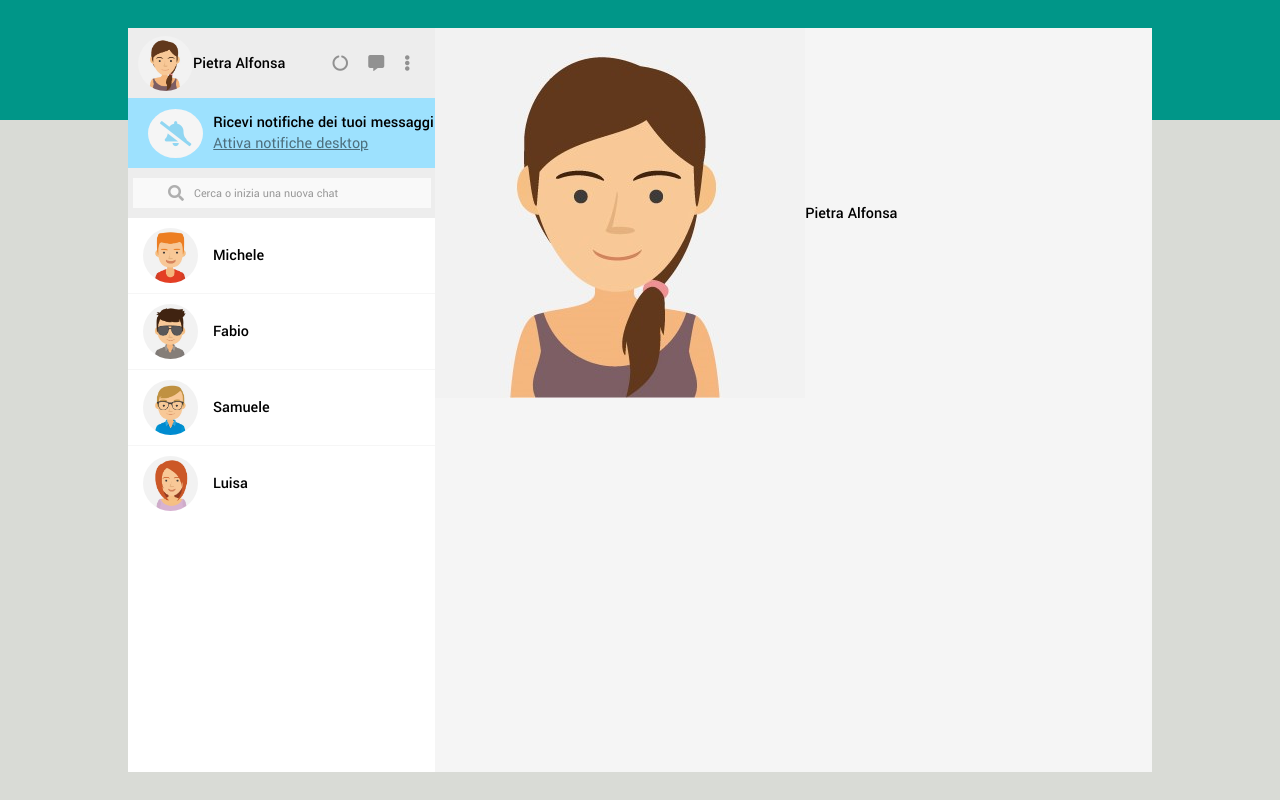
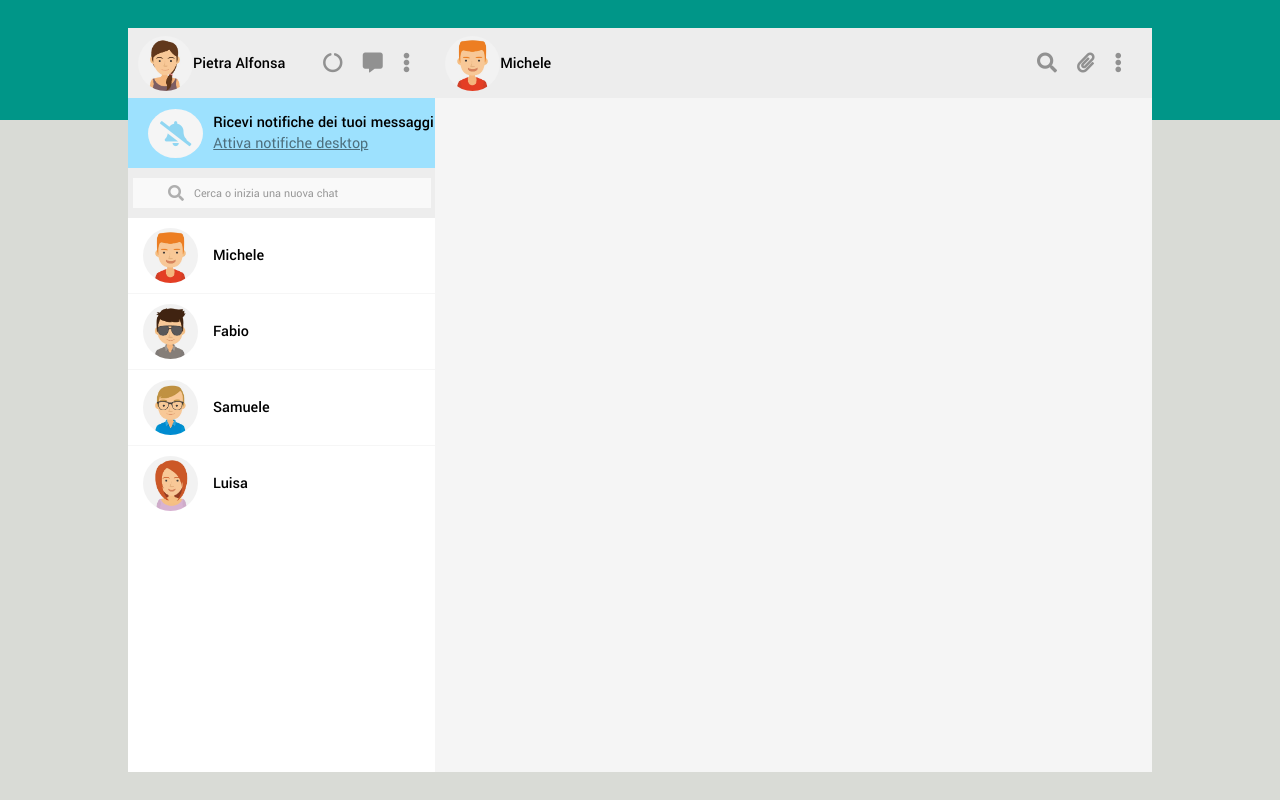
Before and after one commit to PietroMarrazzo/js-html-css-boolzap, a plain HTML site: page index.html in a window 1280 px wide. Drawn offline with nearby package versions, Linux system fonts and the light colour scheme.

Commit message:
header chat box

```diff
--- a/css/styles.css
+++ b/css/styles.css
@@ -98,6 +98,7 @@ body {
 .sidebar .user-opt i {
     color: #919191;
     padding: 0px 10px;
+    font-size: 20px;
 }
 
 .sidebar .user-opt i:last-child {
@@ -190,3 +191,31 @@ body {
 
 
 /* CHAT BOX */
+.chat-container {
+    flex-basis: 70%;
+}
+
+.chat-container img {
+    height: 55px;
+    border-radius: 50%;
+    margin-left: 10px;
+}
+
+.chat-container .header-chat {
+    height: 70px;
+    background-color: #ededed;
+}
+
+.chat-container .header-chat .chat-opt i {
+    color: #919191;
+    padding: 0px 10px;
+    font-size: 20px;
+}
+
+.chat-container .header-chat .chat-opt i:last-child {
+    padding-right: 30px;
+}
+
+.chat-container .header-chat .chat-opt i:hover {
+    cursor: pointer;
+}
--- a/index.html
+++ b/index.html
@@ -54,12 +54,18 @@
         </div>
 
         <!-- chat box -->
-        <div class="chat-container">
+        <div class="chat-container p-flex flex-col">
             <!-- chat header -->
-            <div class="header-chat">
-                <div class="contact-selected p-flex flex-centered">
-                    <img v-bind:src="'./img/avatar' + user.avatar +'.jpg'" alt="avatar">
-                    <p class="medium">{{user.name}}</p>
+            <div class="header-chat p-flex space-between">
+                <div class="active p-flex flex-centered">
+                    <!-- da rendere switchabile con vue -->
+                    <img src="./img/avatar_1.jpg" alt="avatar">
+                    <p class="medium">Michele</p>
+                </div>
+                <div class="chat-opt p-flex flex-centered">
+                    <i class="fas fa-search"></i>
+                    <i class="fas fa-paperclip"></i>
+                    <i class="fas fa-ellipsis-v"></i>
                 </div>
             </div>
             <!-- mex box -->
```
